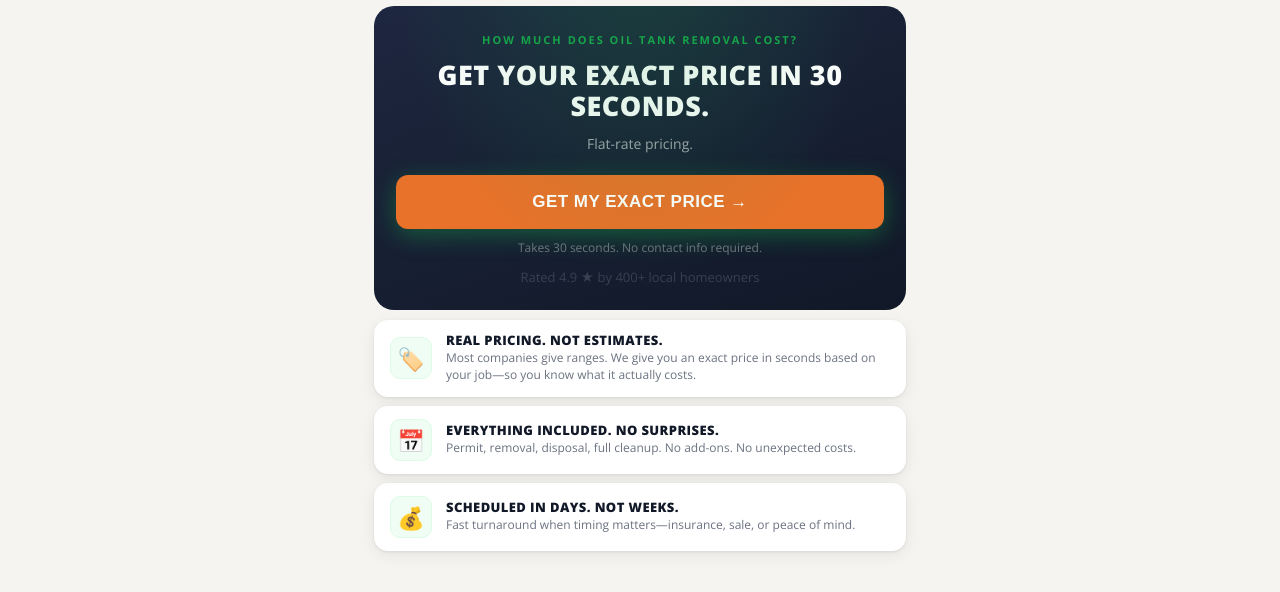
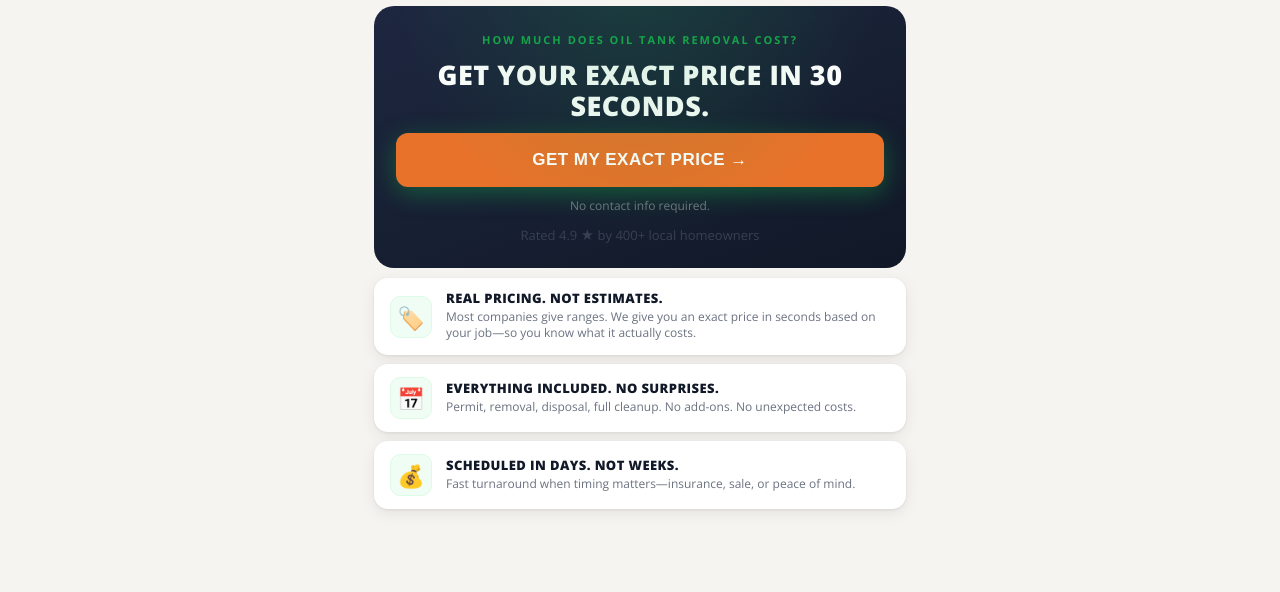
Before and after one commit to njacobs1115/jps-oil-tank-estimator, a plain HTML site: page booking-funnel.html in a window 1280 px wide. Shown: the part 74-666 px from the top of the page. Drawn offline with nearby package versions, Linux system fonts and the light colour scheme.

Commit message:
Clean up intro screen copy
Remove subtitle line entirely. Simplify below-button text to just
"No contact info required."

Co-Authored-By: Claude Sonnet 4.6 <noreply@anthropic.com>

```diff
--- a/booking-funnel.html
+++ b/booking-funnel.html
@@ -1633,9 +1633,8 @@
   <div class="intro-hero">
     <div class="intro-eyebrow">How Much Does Oil Tank Removal Cost?</div>
     <h1 class="intro-headline">Get Your Exact Price in 30 Seconds.</h1>
-    <p class="intro-sub">Flat-rate pricing.</p>
     <button class="btn-intro-start" onclick="startEstimator()">GET MY EXACT PRICE →</button>
-    <div class="intro-start-sub">Takes 30 seconds. No contact info required.</div>
+    <div class="intro-start-sub">No contact info required.</div>
     <div style="margin-top:12px;font-size:13px;color:var(--text-mid);text-align:center;">Rated 4.9 ★ by 400+ local homeowners</div>
   </div>
   <div class="intro-badges">
```
